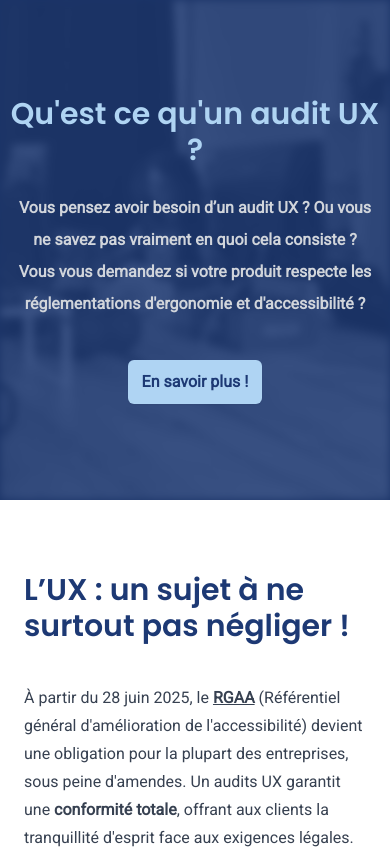
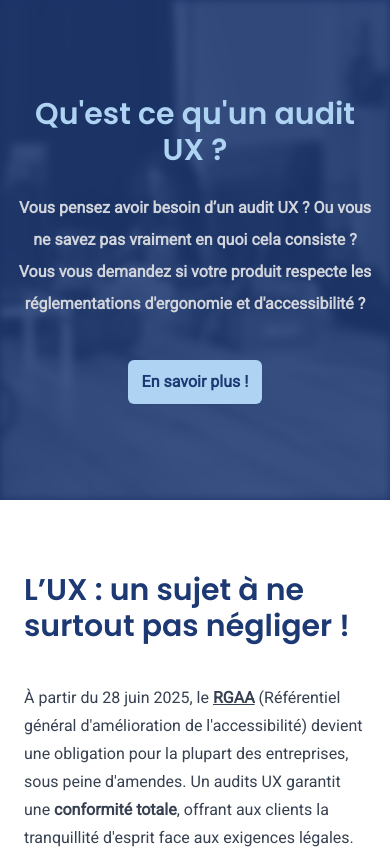
Before and after one commit to BearStudio/landing-page-audit-ux, a Next.js app: page / in a window 390 px wide. Shown: the top 849 px of the page. Built offline with nearby package versions, Linux system fonts and the light colour scheme.

Commit message:
fix responsive

```diff
--- a/src/components/CTASection1.tsx
+++ b/src/components/CTASection1.tsx
@@ -2,7 +2,7 @@ export default function CTASection1() {
   return (
     <div className="bg-white py-16">
       <article className="mx-auto max-w-4xl relative isolate overflow-hidden bg-secondary py-24 text-center shadow-2xl sm:rounded-3xl ">
-        <h2 className="mx-auto max-w-2xl text-3xl font-heading text-primary sm:text-4xl">
+        <h2 className="mx-auto max-w-2xl text-3xl font-heading text-primary sm:text-4xl px-4">
           Vous cherchez un audit UX ?
         </h2>
         <p className="sm:mx-auto mx-6 mt-6 max-w-xl text-md lg:text-lg leading-8 text-gray-300">
--- a/src/components/footer.tsx
+++ b/src/components/footer.tsx
@@ -117,7 +117,7 @@ export default function FooterSection() {
             </a>
           ))}
         </section>
-        <p className="mt-8 md:mt-0 flex-1 text-sm leading-5 text-primary">
+        <p className="mt-8 md:mt-0 flex-1 text-sm leading-5 text-primary text-center md:text-start">
           &copy; 2024 BearStudio, Tous droits réservés.
         </p>
       </article>
--- a/src/components/hero.tsx
+++ b/src/components/hero.tsx
@@ -12,7 +12,7 @@ export default function HeroSection() {
         />
         <div className="absolute inset-0 -z-10 h-full w-full object-cover bg-secondary opacity-85"></div>
         <section className="mx-auto max-w-3xl py-24 sm:py-32 lg:py-40 text-center">
-          <h1 className="text-3xl font-heading text-primary sm:text-5xl">
+          <h1 className="text-3xl font-heading text-primary sm:text-5xl px-4">
             Qu&apos;est ce qu&apos;un audit UX ?
           </h1>
           <p className="mt-6 text-md lg:text-xl mx-4 font-bold leading-8 text-gray-300">
```
